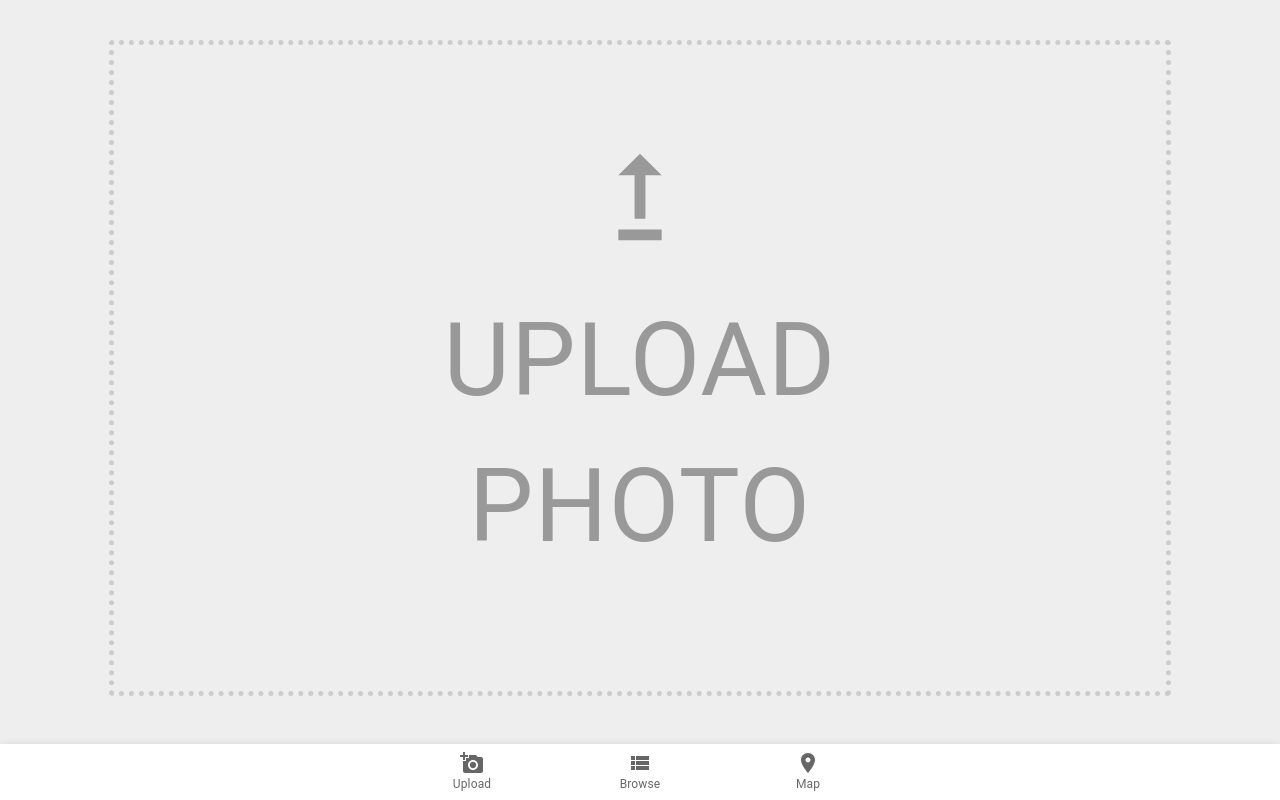
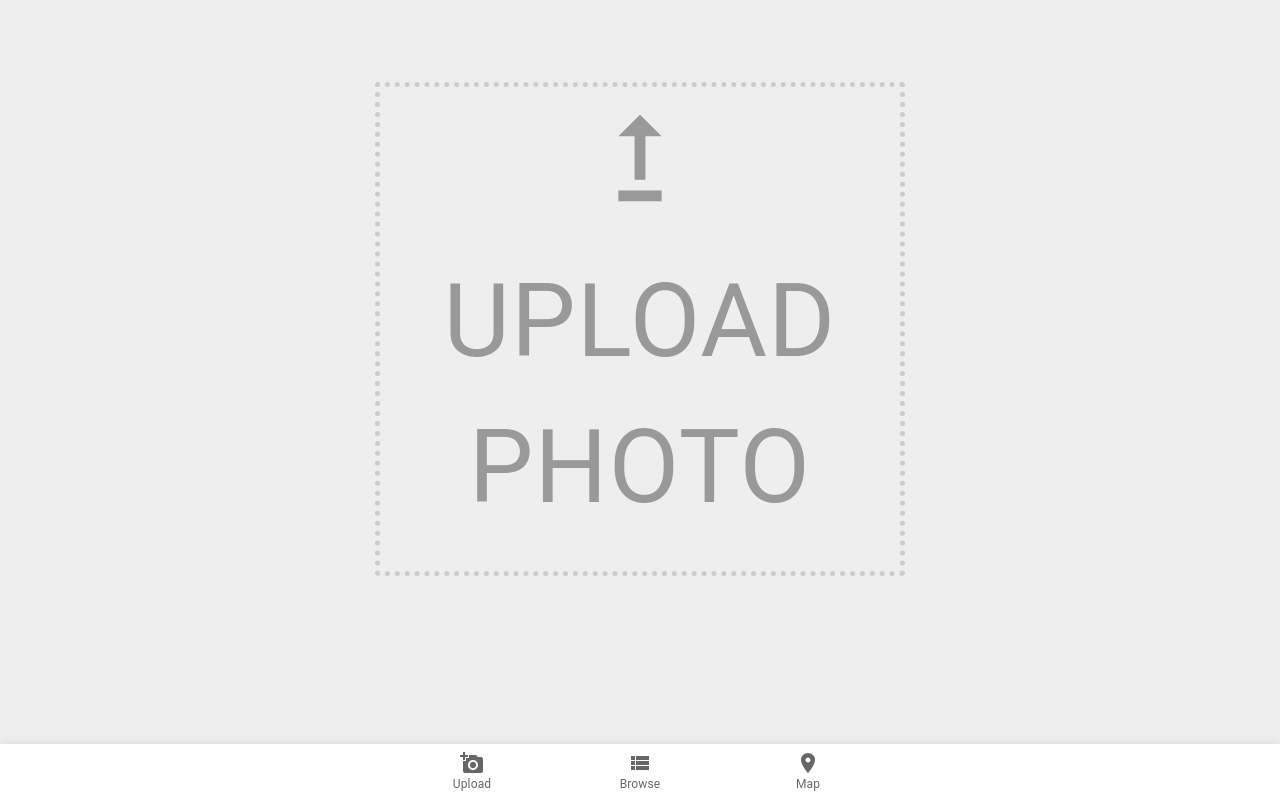
Before and after one commit to Heat-Seeking-Devil-Chicken-NYOI-8/swoop-nyc-iteration, a React (Create React App) app in the folder client/: page /upload in a window 1280 px wide. Built offline with nearby package versions, Linux system fonts and the light colour scheme; no server answers; the HTML template or start-up script is replaced by a standard one.

Commit message:
Slight changes made to styling; updating API keys fixing minor bugs

```diff
--- a/client/src/App.jsx
+++ b/client/src/App.jsx
@@ -27,8 +27,11 @@ export default function App() {
   useEffect(() => {
     fetch('/listing')
       //data to get back should be an array of objects {name:, lat:, lng}
-      .then((data) => data.json())
-      .catch(() => console.log('i failed here'))
+      .then((data) => {
+        console.log('App/useEffect/fetch/then/data: ', data);
+        return data.json()
+      })
+      .catch(() => console.log('App.jsx/useEFfect - i failed here'))
       .then((data) => {
         dispatch(initializeListings(data));
       })
@@ -48,7 +51,13 @@ export default function App() {
           <Box
             sx={{ display: 'flex', flexDirection: 'column', height: '100vh' }}
           >
-            <Box backgroundColor="#eee" sx={{ flexGrow: 1 }}>
+            <Box backgroundColor="#eee"
+              sx={{
+                flexGrow: 1,
+                flexDirection: 'column',
+                justifyContent: 'center',
+                alignItems: 'center',
+              }}>
               <Routes>
                 <Route path="/" element={<Browse />} />
                 <Route path="/upload" element={<Upload />} />
--- a/client/src/components/Browse.jsx
+++ b/client/src/components/Browse.jsx
@@ -39,6 +39,15 @@ export default function Browse() {
 
   let listingBundle = [];
 
+  // render error
+  if (!listings) {
+    return (
+      <>
+        <p>Ruh Roh!</p>
+      </>
+    )
+  }
+
   listingBundle = listings
     .filter((el) => included(el.tags, selectedTags))
     .map((el) => (
@@ -54,6 +63,7 @@ export default function Browse() {
     }
     return false;
   }
+
 
   /*********** Searching by Tags **************/
   // const searchByTags = (listings) => {
@@ -78,7 +88,7 @@ export default function Browse() {
   const tags = {};
 
   const populateTagList = (listings) => {
-    if (listings.length > 0) {
+    if (listings && listings.length > 0) {
       listings.forEach((el) => {
         el.tags.forEach((tag) => {
           tags[tag] ? tags[tag]++ : (tags[tag] = 1);
@@ -133,7 +143,7 @@ export default function Browse() {
               id="search-tags"
               options={Object.keys(tags)}
               freeSolo
-              onChange={(e,value)=>{setSelectedTags(value)}}
+              onChange={(e, value) => { setSelectedTags(value) }}
               renderTags={(value, getTagProps) => {
                 return value.map((option, index) => {
                   console.log('map: option, index', option, index);
--- a/client/src/components/Map.jsx
+++ b/client/src/components/Map.jsx
@@ -3,9 +3,13 @@ import ReactDOM from 'react-dom';
 import { useDispatch, useSelector } from 'react-redux';
 import { setNavPosition, setActiveListing } from '../mainSlice.js';
 import { Loader } from '@googlemaps/js-api-loader';
+import Typography from '@mui/material/Typography'
+import Box from '@mui/material/Box'
 import ListingPopUp from './ListingPopUp.jsx';
 import { useNavigate } from 'react-router-dom';
 import { createRoot } from 'react-dom/client';
+
+// const GOOGLE_API_KEY = process.env.GOOGLE_API
 
 export default function Map() {
   /****************************************STATES******************************************* */
@@ -22,7 +26,7 @@ export default function Map() {
 
   useEffect(() => {
     const loader = new Loader({
-      apiKey: 'AIzaSyADQU5Oic0aAZjytCZzVbo8MZOQSgNPqA4',
+      apiKey: 'AIzaSyB2lekz0djk6ppxjL1lk5h8haGS4V1HDPw',
       version: 'weekly',
     });
     // Load the Google Maps API library
@@ -40,12 +44,11 @@ export default function Map() {
       });
       //store the map as a state so it can be referenced outside
       //replace the search bar with the google maps places api searchbar
-      console.log(google.maps);
+      console.log("google.maps:", google.maps);
       // const mapSearch = new google.maps.places.SearchBox(
       //   document.getElementById('location')
       // );
       setMap(newMap);
-
       // mapSearch.addListener('places_changed', () =>
       //   console.log(mapSearch.getPlaces())
       // );
@@ -64,7 +67,7 @@ export default function Map() {
   }, [center]);
   /****************************HANDLER FUNCTIONS************************************ */
   function fetchListings() {
-    console.log('wait');
+    console.log('wait - fetching listings');
     //remove markers
     while (markerList.length != 0) {
       markerList.pop().setMap(null);
@@ -149,14 +152,16 @@ export default function Map() {
   /***********************************RENDER COMPONENT************************************** */
   return (
     <div>
-      <div id="map" style={{ height: '80vh', width: '100%' }}></div>
-      <p>
-        center is lat:{center[0]} lng:{center[1]}
-      </p>
-      <form name="myForm" onSubmit={(e) => zipCenter(e)} method="POST">
-        <input id="location" type="text" name="zip" />
-        <input type="submit" value="Submit" />
-      </form>
+      <div id="map" style={{ height: '75%', width: '100%' }}></div>
+      <Box id="map" height={"20%"} width="100%" display="flex" flexDirection="column" justifyContent="center" alignItems="center">
+        <Typography>
+          center is lat:{center[0]} lng:{center[1]}
+        </Typography>
+        <form name="myForm" onSubmit={(e) => zipCenter(e)} method="POST">
+          <input id="location" type="text" name="zip" />
+          <input type="submit" value="Submit" />
+        </form>
+      </Box>
     </div>
   );
 }
--- a/client/src/components/Upload.jsx
+++ b/client/src/components/Upload.jsx
@@ -27,15 +27,18 @@ export default function Upload() {
   };
 
   return (
-    <Box display="flex" flexDirection="column" alignItems="center">
+    <Box display="flex" flexDirection="column" height="100vh"
+      alignItems="center">
       <Button
         component="label"
         sx={{
           border: '5px dotted #ccc',
-          minHeight: '82vh',
-          minWidth: '83vw',
-          marginTop: '5vh',
-          marginX: '5vw',
+          minHeight: '50vh',
+          maxWidth: '50vw',
+          marginTop: 'auto',
+          marginBottom: '28vh',
+          marginX: 'auto',
+          paddingX: '5vw',
           color: '#999',
         }}
       >
--- a/client/src/mainSlice.js
+++ b/client/src/mainSlice.js
@@ -89,7 +89,7 @@ export const mainSlice = createSlice({
     //load the lisings
     initializeListings: (state, action) => {
       // payload: [{same format as addNew Listing}, {},...]
-      console.log('initializing')
+      console.log('mainSlice/reducers.initializeListings: initializing')
       state.listings = action.payload;
     },
     //add to the current listings
--- a/webpack.config.js
+++ b/webpack.config.js
@@ -14,6 +14,7 @@ module.exports = {
   target: 'web',
   devServer: {
     host: '0.0.0.0',
+    historyApiFallback: true,
     // port: 8080 by default
     static: {
       directory: path.join(__dirname, 'public'),
```
Also changed, not shown: public/index.html (+4 -4 lines), 1 other file (tests, documents, lock files or other folders).
